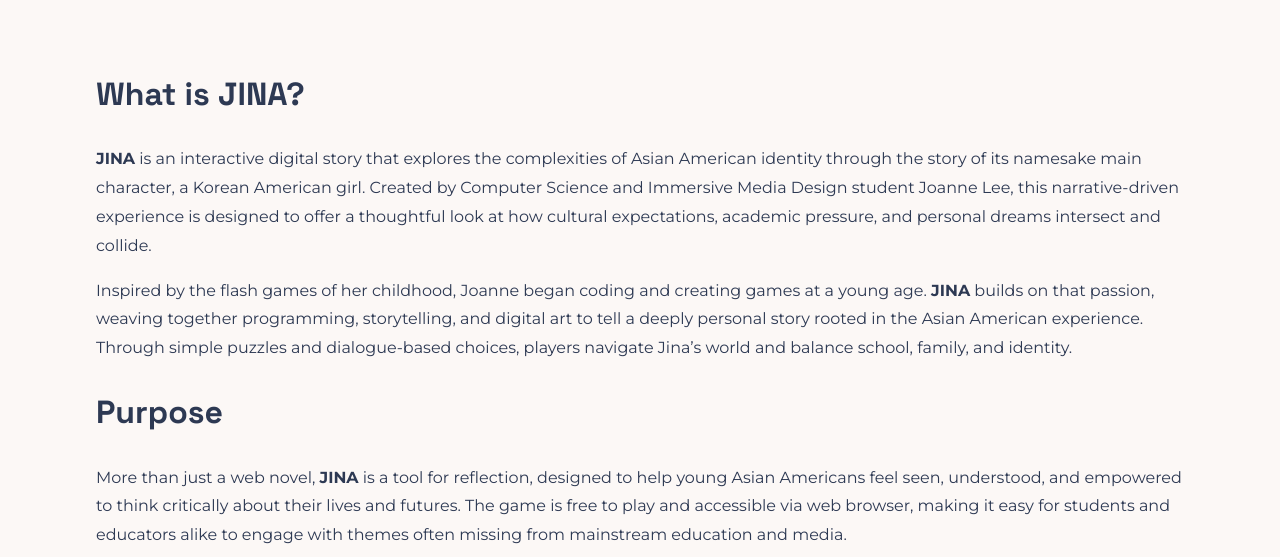
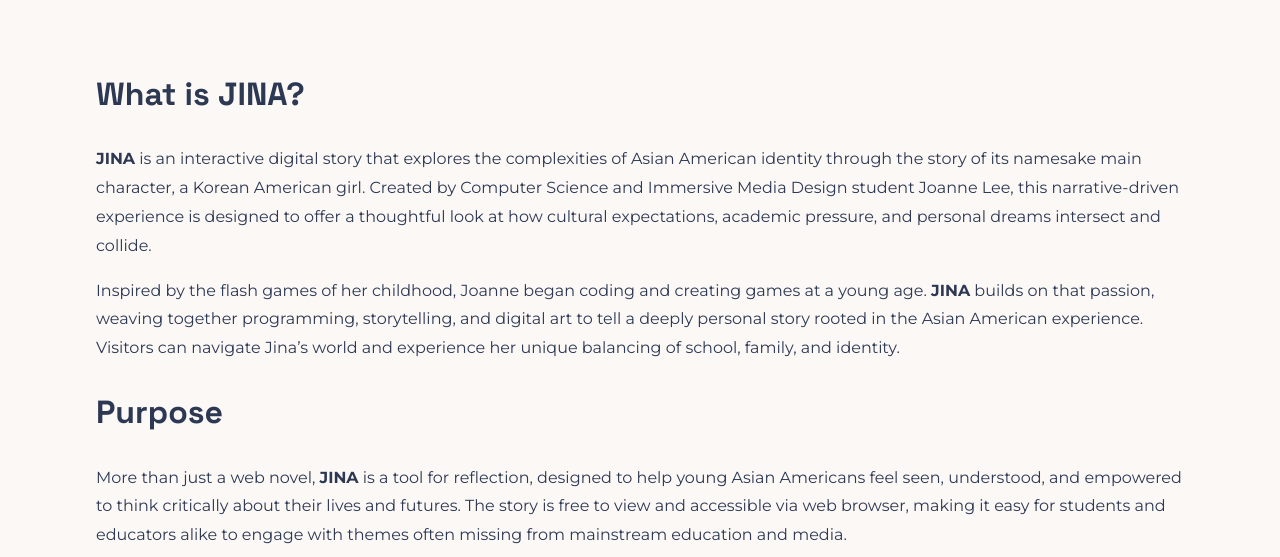
Before and after one commit to Joanne-Lee20/JINA, an Astro site in the folder frontend/: page /about in a window 1280 px wide. Shown: the part 243-800 px from the top of the page. Built offline with nearby package versions, Linux system fonts and the light colour scheme; Astro itself is replaced by a stand-in of ours; a web font is replaced by a local one.

Commit message:
minor updates to home and info

```diff
--- a/frontend/src/content/Info.md
+++ b/frontend/src/content/Info.md
@@ -2,10 +2,10 @@
 
 **JINA** is an interactive digital story that explores the complexities of Asian American identity through the story of its namesake main character, a Korean American girl. Created by Computer Science and Immersive Media Design student Joanne Lee, this narrative-driven experience is designed to offer a thoughtful look at how cultural expectations, academic pressure, and personal dreams intersect and collide.
 
-Inspired by the flash games of her childhood, Joanne began coding and creating games at a young age. **JINA** builds on that passion, weaving together programming, storytelling, and digital art to tell a deeply personal story rooted in the Asian American experience. Through simple puzzles and dialogue-based choices, players navigate Jina’s world and balance school, family, and identity.
+Inspired by the flash games of her childhood, Joanne began coding and creating games at a young age. **JINA** builds on that passion, weaving together programming, storytelling, and digital art to tell a deeply personal story rooted in the Asian American experience. Visitors can navigate Jina’s world and experience her unique balancing of school, family, and identity.
 
 # Purpose
 
-More than just a web novel, **JINA** is a tool for reflection, designed to help young Asian Americans feel seen, understood, and empowered to think critically about their lives and futures. The game is free to play and accessible via web browser, making it easy for students and educators alike to engage with themes often missing from mainstream education and media.
+More than just a web novel, **JINA** is a tool for reflection, designed to help young Asian Americans feel seen, understood, and empowered to think critically about their lives and futures. The story is free to view and accessible via web browser, making it easy for students and educators alike to engage with themes often missing from mainstream education and media.
 
 **JINA** challenges the "model minority" myth by presenting a nuanced, heartfelt portrayal of what it means to grow up in the in-between—between cultures, expectations, and dreams. It is a project that blends art, code, and purpose to spark empathy, self-awareness, and conversation.
--- a/frontend/src/pages/index.astro
+++ b/frontend/src/pages/index.astro
@@ -6,7 +6,7 @@ import Layout from "../layouts/Layout.astro";
 <Layout>
   <div id="home">
     <img src="/Hero.png" alt="Hero" class="hero" />
-    <button>start</button>
+    <button>enter.</button>
   </div>
 </Layout>
 
```
